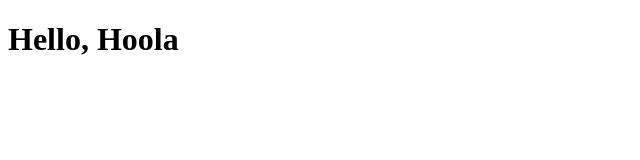
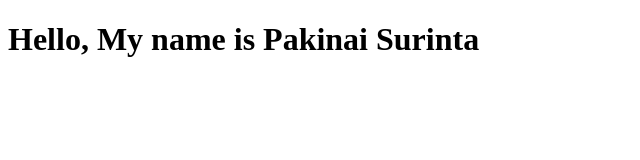
Before and after one commit to Atnirus/node-webapp, a website: page public/index.html in a window 1280 px wide. Shown: the whole page, without its empty margins (0-640 px from the left). Drawn offline with Linux system fonts and the light colour scheme.

Commit message:
Update index.html

```diff
--- a/public/index.html
+++ b/public/index.html
@@ -8,7 +8,7 @@
 </head>
 <body>
     <!--put here-->
-    <h1>Hello, Hoola</h1>
+    <h1>Hello, My name is Pakinai Surinta</h1>
     <!---->
 </body>
 </html>
```
